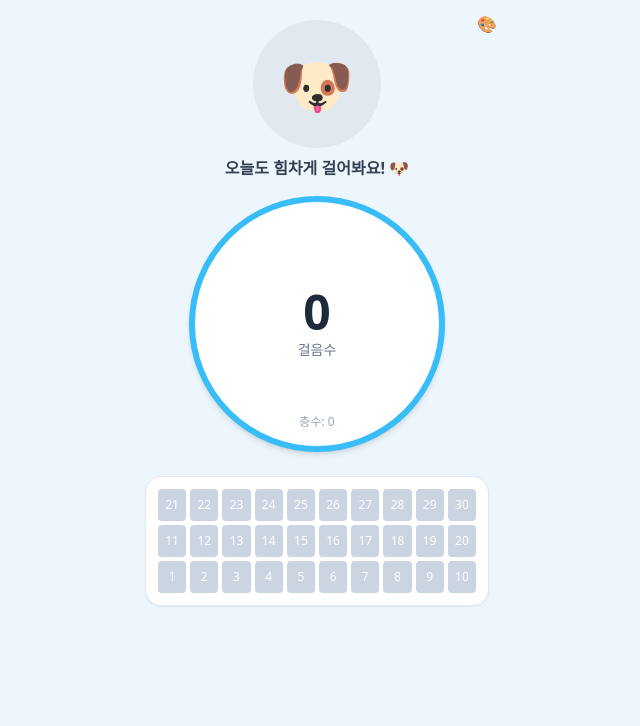
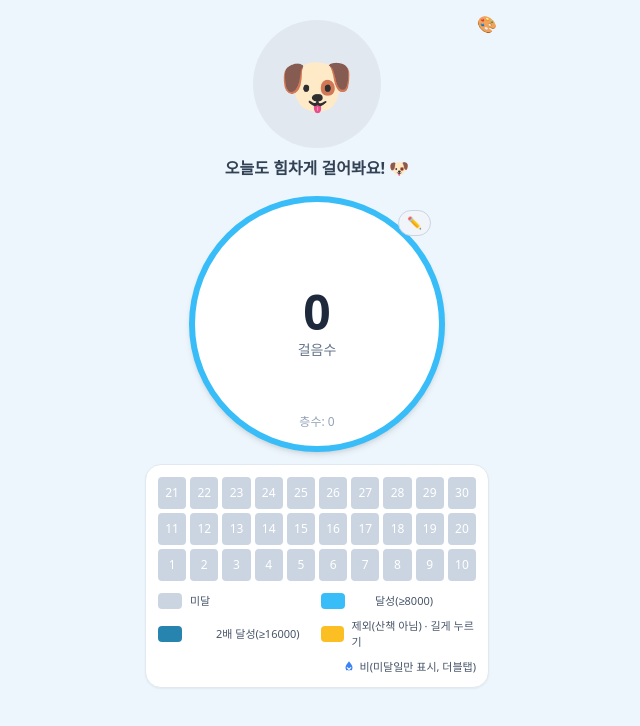
Before and after one commit to hodewdew-creator/walk_with_jadu, a React (Vite) app: page / in a window 1280 px wide. Shown: the top 726 px of the page, without its empty margins (323-963 px from the left). Built offline with nearby package versions, Linux system fonts and the light colour scheme; the HTML template or start-up script is replaced by a standard one.

Commit message:
Update App.jsx

```diff
--- a/src/App.jsx
+++ b/src/App.jsx
@@ -5,14 +5,11 @@ import React, { useEffect, useRef, useState } from "react";
  * 앱 이름: 산책하셨어요?
  * 목적: 오늘 걸음수(큰 원) + 3층 블럭 달력(1~10 / 11~20 / 21~30, 31일 원형)
  *
- * 이번 변경 핵심
- * - 2배 달성(≥ 16000보)은 "큰 발바닥 1개"로 표시 (일반 달성은 작은 발바닥 1개)
- * - 블럭 배경색 = 상태 통일: 달성=테마색 / 2배=테마색을 더 진하게 / 미달=밝은 회색 / 제외=주황
- * - 발바닥 아이콘은 항상 흰색(배경색과 대비)
- * - 팔레트(🎨)로 테마 컬러 변경 가능(로컬 저장)
- *
- * 주의
- * - 실제 앱에선 휴대폰 헬스 API로 걸음/층수 자동 연동 예정 (지금은 프로토타입)
+ * 이번 보완 포인트 (테스트 입력 지원)
+ * - 메인 원 우상단 ✏️ 버튼 → "테스트용 수동 입력" 패널 열기
+ * - 오늘 걸음수/층수를 직접 입력하고 저장 (localStorage 반영)
+ * - 발바닥(달성/2배)은 여전히 "steps 값"으로만 표시, 사용자가 블럭 탭/롱탭으로는 변경 불가
+ * - 회색(미달)일 때만 더블탭으로 "비(💧+X)" 토글, 달성일 롱탭 제외(🚫) 잠금 유지
  */
 
 const fmt = (d) => d.toISOString().slice(0, 10);
@@ -22,9 +19,14 @@ export default function WalkTrackerApp() {
   const [today] = useState(() => { const d = new Date(); d.setHours(0,0,0,0); return d; });
   const [goal, setGoal] = useState(8000);
   const [data, setData] = useState({});
-  const [themeColor, setThemeColor] = useState("#38bdf8"); // 기본: sky-400
+  const [themeColor, setThemeColor] = useState("#38bdf8");
 
-  // 로컬 저장 불러오기
+  // ▶ 테스트용 수동 입력 패널 상태
+  const [editOpen, setEditOpen] = useState(false);
+  const [tmpSteps, setTmpSteps] = useState("");
+  const [tmpFloors, setTmpFloors] = useState("");
+
+  // 로드
   useEffect(() => {
     try {
       const saved = JSON.parse(localStorage.getItem(STORE_KEY) || "{}");
@@ -35,7 +37,7 @@ export default function WalkTrackerApp() {
       }
     } catch (e) {}
   }, []);
-  // 로컬 저장 반영
+  // 저장
   useEffect(() => {
     localStorage.setItem(STORE_KEY, JSON.stringify({ data, goal, themeColor }));
   }, [data, goal, themeColor]);
@@ -43,71 +45,122 @@ export default function WalkTrackerApp() {
   const todayKey = fmt(today);
   const t = data[todayKey] || {};
 
-  // 랜덤 멘트
   const messages = [
     "오늘도 힘차게 걸어봐요! 🐶",
     "초복이가 기다려요 💕",
     "엄마 최고예요!",
     "비 와도 마음은 맑음 ☔",
   ];
-  const msg = useRef(messages[Math.floor(Math.random() * messages.length)]);
+  const msg = useRef(messages[Math.floor(Math.random()*messages.length)]);
 
-  // 상태 순환(프로토타입): 미달 → 달성 → 2배 → 제외 → 초기화
-  function cycleDay(key) {
-    const item = data[key] || {};
-    const steps = item.steps || 0;
-    if (item.excluded) { setData(p => ({ ...p, [key]: { excluded:false, steps:0 } })); return; }
-    if (steps < goal)  { setData(p => ({ ...p, [key]: { steps: goal } })); return; }
-    if (steps < goal*2){ setData(p => ({ ...p, [key]: { steps: goal*2 } })); return; }
-    setData(p => ({ ...p, [key]: { excluded:true } }));
+  // 미달 ↔ 비 토글(미달일 때만 허용)
+  function toggleRainIfGrey(key){
+    setData((p)=>{
+      const it = p[key] || {};
+      const grey = !it.excluded && ((it.steps||0) < goal);
+      if (!grey) return p; // 달성/2배/제외 상태에선 무시
+      return { ...p, [key]: { ...it, rain: !it.rain } };
+    });
   }
 
-  // 달력 구성
+  // 제외 토글(달성 상태에선 동작 금지)
+  function toggleExcludedSafe(key){
+    setData((p)=>{
+      const it = p[key] || {};
+      const achieved = !it.excluded && (it.steps||0) >= goal;
+      if (achieved) return p; // 발바닥 찍힌 날은 제외 토글 불가
+      const next = !it.excluded;
+      return { ...p, [key]: { ...it, excluded: next } };
+    });
+  }
+
+  // ▶ 테스트용 수동 입력 열기/저장
+  function openEditor(){
+    setTmpSteps(String(t.steps ?? 0));
+    setTmpFloors(String(t.floors ?? 0));
+    setEditOpen(true);
+  }
+  function saveEditor(){
+    const s = Math.max(0, parseInt(tmpSteps || "0", 10) || 0);
+    const f = Math.max(0, parseInt(tmpFloors || "0", 10) || 0);
+    setData(p => ({ ...p, [todayKey]: { ...(p[todayKey]||{}), steps: s, floors: f } }));
+    setEditOpen(false);
+  }
+
   const y = today.getFullYear();
   const m = today.getMonth();
-  const daysInMonth = new Date(y, m + 1, 0).getDate();
+  const daysInMonth = new Date(y, m+1, 0).getDate();
   const rows = [
-    Array.from({ length: 10 }, (_, i) => i + 1),
-    Array.from({ length: 10 }, (_, i) => i + 11),
-    Array.from({ length: 10 }, (_, i) => i + 21),
+    Array.from({length:10}, (_,i)=> i+1),
+    Array.from({length:10}, (_,i)=> i+11),
+    Array.from({length:10}, (_,i)=> i+21),
   ];
   const has31 = daysInMonth === 31;
 
   return (
-    <div className="min-h-screen" style={{ background: themeColor + "10" }}>
-      <div className="max-w-sm mx-auto p-5 pb-24 flex flex-col items-center relative">
-        {/* 우상단 팔레트(테마 컬러 선택) */}
+    <div className="min-h-screen" style={{ background: themeColor+"10" }}>
+      <div className="max-w-sm mx-auto p-5 pb-28 flex flex-col items-center relative">
+        {/* 팔레트 버튼 */}
         <label className="absolute top-3 right-3 cursor-pointer" title="테마 색 변경">
           🎨
-          <input
-            type="color"
-            value={themeColor}
-            onChange={(e) => setThemeColor(e.target.value)}
-            className="opacity-0 w-0 h-0"
-          />
+          <input type="color" value={themeColor} onChange={(e)=>setThemeColor(e.target.value)} className="opacity-0 w-0 h-0" />
         </label>
 
-        {/* 상단: 초복이 자리 + 멘트 */}
+        {/* 상단: 초복이 사진 + 멘트 */}
         <div className="mb-4 flex flex-col items-center">
-          <div className="w-32 h-32 rounded-full bg-slate-200 flex items-center justify-center text-6xl mb-2">
+          <div className="w-32 h-32 rounded-full bg-slate-200 flex items-center justify-center text-6xl mb-2" aria-label="초복이">
             🐶
           </div>
           <div className="text-slate-700 font-semibold text-center">{msg.current}</div>
         </div>
 
-        {/* 메인 원(오늘 걸음수) */}
-        <div
-          className="relative w-64 h-64 rounded-full bg-white shadow-md flex flex-col items-center justify-center mb-6"
-          style={{ border: `6px solid ${themeColor}` }}
-        >
+        {/* 메인 원 */}
+        <div className="relative w-64 h-64 rounded-full bg-white shadow-md flex flex-col items-center justify-center mb-3" style={{ border:`6px solid ${themeColor}` }}>
+          {/* ✏️ 테스트 입력 버튼 */}
+          <button
+            onClick={openEditor}
+            className="absolute top-2 right-2 text-xs px-2 py-1 rounded-full bg-slate-100 hover:bg-slate-200 border border-slate-300"
+            title="테스트용 수동 입력"
+            aria-label="테스트용 수동 입력"
+          >✏️</button>
+
           <div className="text-5xl font-extrabold text-slate-800">
-            {typeof t.steps === "number" ? t.steps.toLocaleString() : 0}
+            {typeof t.steps === 'number' ? t.steps.toLocaleString() : 0}
           </div>
           <div className="text-slate-500 text-sm mt-1">걸음수</div>
           <div className="absolute bottom-4 text-slate-400 text-xs">층수: {t.floors || 0}</div>
         </div>
 
-        {/* 블럭 달력 (1층이 맨 아래 → 테트리스처럼 위로 쌓임) */}
+        {/* ▶ 테스트용 수동 입력 패널 */}
+        {editOpen && (
+          <div className="w-full mb-4 p-3 rounded-xl border border-slate-200 bg-white shadow-sm">
+            <div className="text-[11px] text-slate-500 mb-2">테스트용 수동 입력 (오늘)</div>
+            <div className="grid grid-cols-2 gap-3">
+              <label className="text-sm text-slate-700">
+                걸음수
+                <input type="number" inputMode="numeric" className="mt-1 w-full px-2 py-1 border rounded"
+                  value={tmpSteps} onChange={(e)=>setTmpSteps(e.target.value)} />
+              </label>
+              <label className="text-sm text-slate-700">
+                층수
+                <input type="number" inputMode="numeric" className="mt-1 w-full px-2 py-1 border rounded"
+                  value={tmpFloors} onChange={(e)=>setTmpFloors(e.target.value)} />
+              </label>
+            </div>
+            <div className="flex flex-wrap gap-2 mt-2">
+              {/* 퀵 설정 버튼들 */}
+              {[0, 5000, 8000, 16000].map(v => (
+                <button key={v} onClick={()=>setTmpSteps(String(v))} className="px-2 py-1 text-xs rounded border bg-slate-50 hover:bg-slate-100">{v.toLocaleString()}보</button>
+              ))}
+            </div>
+            <div className="flex justify-end gap-2 mt-3">
+              <button onClick={()=>setEditOpen(false)} className="px-3 py-1 text-sm rounded border">취소</button>
+              <button onClick={saveEditor} className="px-3 py-1 text-sm rounded text-white" style={{ background: themeColor }}>저장</button>
+            </div>
+          </div>
+        )}
+
+        {/* 달력 */}
         <section className="w-full bg-white rounded-2xl border border-slate-200 shadow-sm p-3">
           <div className="flex flex-col-reverse gap-1">
             {rows.map((arr, idx) => (
@@ -120,14 +173,14 @@ export default function WalkTrackerApp() {
                     n={n}
                     data={data}
                     goal={goal}
-                    onClick={cycleDay}
                     themeColor={themeColor}
+                    onToggleRainIfGrey={toggleRainIfGrey}
+                    onToggleExcluded={toggleExcludedSafe}
                   />
                 ))}
               </div>
             ))}
           </div>
-
           {has31 && (
             <div className="flex justify-center mt-2">
               <Circle31
@@ -135,11 +188,15 @@ export default function WalkTrackerApp() {
                 m={m}
                 data={data}
                 goal={goal}
-                onClick={cycleDay}
                 themeColor={themeColor}
+                onToggleRainIfGrey={toggleRainIfGrey}
+                onToggleExcluded={toggleExcludedSafe}
               />
             </div>
           )}
+
+          {/* 범례 */}
+          <Legend themeColor={themeColor} />
         </section>
       </div>
     </div>
@@ -147,82 +204,130 @@ export default function WalkTrackerApp() {
 }
 
 /** 개별 날짜 블럭 (1~30일) */
-function BlockCell({ y, m, n, data, goal, onClick, themeColor }) {
+function BlockCell({ y, m, n, data, goal, themeColor, onToggleRainIfGrey, onToggleExcluded }){
   const date = new Date(y, m, n);
   const key = fmt(date);
   const item = data[key] || {};
   const color = dayClass(item, goal, themeColor);
 
-  const showPaw = item.steps >= goal && !item.excluded;
-  const isDouble = item.steps >= goal * 2 && !item.excluded;
-  const pawSize = isDouble ? 22 : 18; // 2배 달성은 더 큰 발바닥 1개
+  const achieved = !item.excluded && (item.steps||0) >= goal;
+  const isDouble = !item.excluded && (item.steps||0) >= goal*2;
+  const isGrey = !item.excluded && (item.steps||0) < goal;
+  const pawSize = isDouble ? 22 : 18; // 2배 달성 = 더 큰 발바닥 1개
+
+  // 제스처: 달성일은 모든 상호작용 비활성화(사용자 임의 변경 방지)
+  const longRef = useRef(false);
+  const timerRef = useRef(null);
+  const down = () => {
+    if (achieved) return; // 발바닥 찍힌 날은 롱탭 무시
+    longRef.current = false;
+    timerRef.current = setTimeout(() => { longRef.current = true; onToggleExcluded(key); }, 500);
+  };
+  const up = () => { if (timerRef.current) clearTimeout(timerRef.current); };
+  const click = () => { /* 클릭으로 상태 변경 불가 (실시간만) */ };
+  const dbl = () => { if (isGrey) onToggleRainIfGrey(key); };
+
+  const label = `${key} · ${item.excluded? '제외' : (isDouble? '2배 달성' : (achieved? '달성' : '미달'))}${(isGrey && item.rain)? ' · 비' : ''}`;
 
   return (
     <div
-      onClick={() => onClick(key)}
-      className="h-8 rounded flex items-center justify-center text-[12px] select-none"
+      onPointerDown={down}
+      onPointerUp={up}
+      onPointerLeave={up}
+      onClick={click}
+      onDoubleClick={dbl}
+      className="relative h-8 rounded flex items-center justify-center text-[12px] select-none"
       style={{ backgroundColor: color, color: "white" }}
-      title={`${key} ${item.steps || 0}보${item.excluded ? " · 제외" : ""}`}
+      title={label}
+      aria-label={label}
     >
-      {showPaw ? <PawIcon color="#ffffff" size={pawSize} /> : n}
-      {item.rain && "💧"}
+      {achieved ? <PawIcon color="#ffffff" size={pawSize} /> : n}
+      {/* 비 아이콘: 회색 상태에서만 표시 */}
+      {isGrey && item.rain && (
+        <div className="absolute top-0.5 right-0.5" title="비로 인해 산책 못함">
+          <RainCancelIcon />
+        </div>
+      )}
       {item.excluded && "🚫"}
     </div>
   );
 }
 
 /** 31일 원형 블럭 */
-function Circle31({ y, m, data, goal, onClick, themeColor }) {
+function Circle31({ y, m, data, goal, themeColor, onToggleRainIfGrey, onToggleExcluded }){
   const date = new Date(y, m, 31);
   const key = fmt(date);
   const item = data[key] || {};
   const color = dayClass(item, goal, themeColor);
 
-  const showPaw = item.steps >= goal && !item.excluded;
-  const isDouble = item.steps >= goal * 2 && !item.excluded;
+  const achieved = !item.excluded && (item.steps||0) >= goal;
+  const isDouble = !item.excluded && (item.steps||0) >= goal*2;
+  const isGrey = !item.excluded && (item.steps||0) < goal;
   const pawSize = isDouble ? 22 : 18;
+
+  const longRef = useRef(false);
+  const timerRef = useRef(null);
+  const down = () => {
+    if (achieved) return;
+    longRef.current = false;
+    timerRef.current = setTimeout(() => { longRef.current = true; onToggleExcluded(key); }, 500);
+  };
+  const up = () => { if (timerRef.current) clearTimeout(timerRef.current); };
+  const click = () => {};
+  const dbl = () => { if (isGrey) onToggleRainIfGrey(key); };
+
+  const label = `${key} · ${item.excluded? '제외' : (isDouble? '2배 달성' : (achieved? '달성' : '미달'))}${(isGrey && item.rain)? ' · 비' : ''}`;
 
   return (
     <div
-      onClick={() => onClick(key)}
-      className="w-8 h-8 rounded-full flex items-center justify-center text-[12px] select-none"
+      onPointerDown={down}
+      onPointerUp={up}
+      onPointerLeave={up}
+      onClick={click}
+      onDoubleClick={dbl}
+      className="relative w-8 h-8 rounded-full flex items-center justify-center text-[12px] select-none"
       style={{ backgroundColor: color, color: "white" }}
-      title={`${key} ${item.steps || 0}보${item.excluded ? " · 제외" : ""}`}
+      title={label}
+      aria-label={label}
     >
-      {showPaw ? <PawIcon color="#ffffff" size={pawSize} /> : "31"}
-      {item.rain && "💧"}
+      {achieved ? <PawIcon color="#ffffff" size={pawSize} /> : "31"}
+      { isGrey && item.rain && (
+        <div className="absolute top-0.5 right-0.5" title="비로 인해 산책 못함">
+          <RainCancelIcon />
+        </div>
+      )}
       {item.excluded && "🚫"}
     </div>
   );
 }
 
-/** 상태 → 블럭 배경색 (테마색/진한테마/회색/주황) */
-function dayClass(item, goal, themeColor) {
+/** 상태 → 블럭 배경색 (테마색/진한테마/밝은회색/주황) */
+function dayClass(item, goal, themeColor){
   if (!item) return "#e2e8f0";          // 미입력: 아주 밝은 회색
   if (item.excluded) return "#fbbf24";   // 제외: 주황
   const s = item.steps || 0;
-  if (s >= goal * 2) return darkenHex(themeColor, 0.7); // 2배: 테마색을 더 진하게
-  if (s >= goal) return themeColor;                     // 달성: 테마색
-  return "#cbd5e1";                                     // 미달: 밝은 회색
+  if (s >= goal*2) return darkenHex(themeColor, 0.7); // 2배: 테마색 진하게
+  if (s >= goal)   return themeColor;                 // 달성: 테마색
+  return "#cbd5e1";                                   // 미달: 밝은 회색
 }
 
 /** HEX 색을 조금 더 어둡게 (factor 0~1, 작을수록 더 어둡게) */
-function darkenHex(hex, factor = 0.8) {
-  try {
-    let h = hex.replace("#", "");
-    if (h.length === 3) h = h.split("").map((c) => c + c).join("");
-    const r = Math.round(parseInt(h.slice(0, 2), 16) * factor);
-    const g = Math.round(parseInt(h.slice(2, 4), 16) * factor);
-    const b = Math.round(parseInt(h.slice(4, 6), 16) * factor);
-    const to2 = (n) => n.toString(16).padStart(2, "0");
+function darkenHex(hex, factor = 0.8){
+  try{
+    let h = hex.replace('#','');
+    if (h.length === 3) h = h.split('').map(c=>c+c).join('');
+    const r = Math.round(parseInt(h.slice(0,2),16)*factor);
+    const g = Math.round(parseInt(h.slice(2,4),16)*factor);
+    const b = Math.round(parseInt(h.slice(4,6),16)*factor);
+    const to2 = (n)=> n.toString(16).padStart(2,'0');
     return `#${to2(r)}${to2(g)}${to2(b)}`;
-  } catch (e) {
+  } catch(e){
     return hex;
   }
 }
 
 /** 흰색 발바닥 아이콘 (SVG) */
-function PawIcon({ color = "#ffffff", size = 14 }) {
+function PawIcon({ color = "#ffffff", size = 14 }){
   const stroke = "#ffffff";
   const sw = 1.2;
   return (
@@ -237,3 +342,42 @@ function PawIcon({ color = "#ffffff", size = 14 }) {
     </svg>
   );
 }
+
+/** 비 취소 아이콘(💧+X 느낌, 파란 계열) */
+function RainCancelIcon(){
+  const blue = "#3b82f6"; // tailwind blue-600 느낌
+  return (
+    <svg width="14" height="14" viewBox="0 0 24 24" xmlns="http://www.w3.org/2000/svg">
+      {/* 물방울 */}
+      <path d="M12 2 C9 6,6 9,6 13 a6 6 0 0 0 12 0 c0-4-3-7-6-11z" fill={blue} />
+      {/* X 표시 */}
+      <path d="M9 13 l6 6 M15 13 l-6 6" stroke="#ffffff" strokeWidth="2" strokeLinecap="round"/>
+    </svg>
+  );
+}
+
+/** 범례(legend) 섹션 */
+function Legend({ themeColor }){
+  return (
+    <div className="mt-3 grid grid-cols-2 gap-2 text-[11px] text-slate-600">
+      <LegendItem color="#cbd5e1" label="미달"/>
+      <LegendItem color={themeColor} label="달성(≥8000)" icon/>
+      <LegendItem color={darkenHex(themeColor, 0.7)} label="2배 달성(≥16000)" iconBig/>
+      <LegendItem color="#fbbf24" label="제외(산책 아님)" note="길게 누르기"/>
+      <div className="col-span-2 flex items-center justify-end gap-1">
+        <RainCancelIcon />
+        <span>비(미달일만 표시, 더블탭)</span>
+      </div>
+    </div>
+  );
+}
+function LegendItem({ color, label, icon=false, iconBig=false, note }){
+  return (
+    <div className="flex items-center gap-2">
+      <div className="w-6 h-4 rounded" style={{ backgroundColor: color }} />
+      {icon && <PawIcon size={14} />}
+      {iconBig && <PawIcon size={18} />}
+      <span>{label}{note?` · ${note}`:''}</span>
+    </div>
+  );
+}
```
